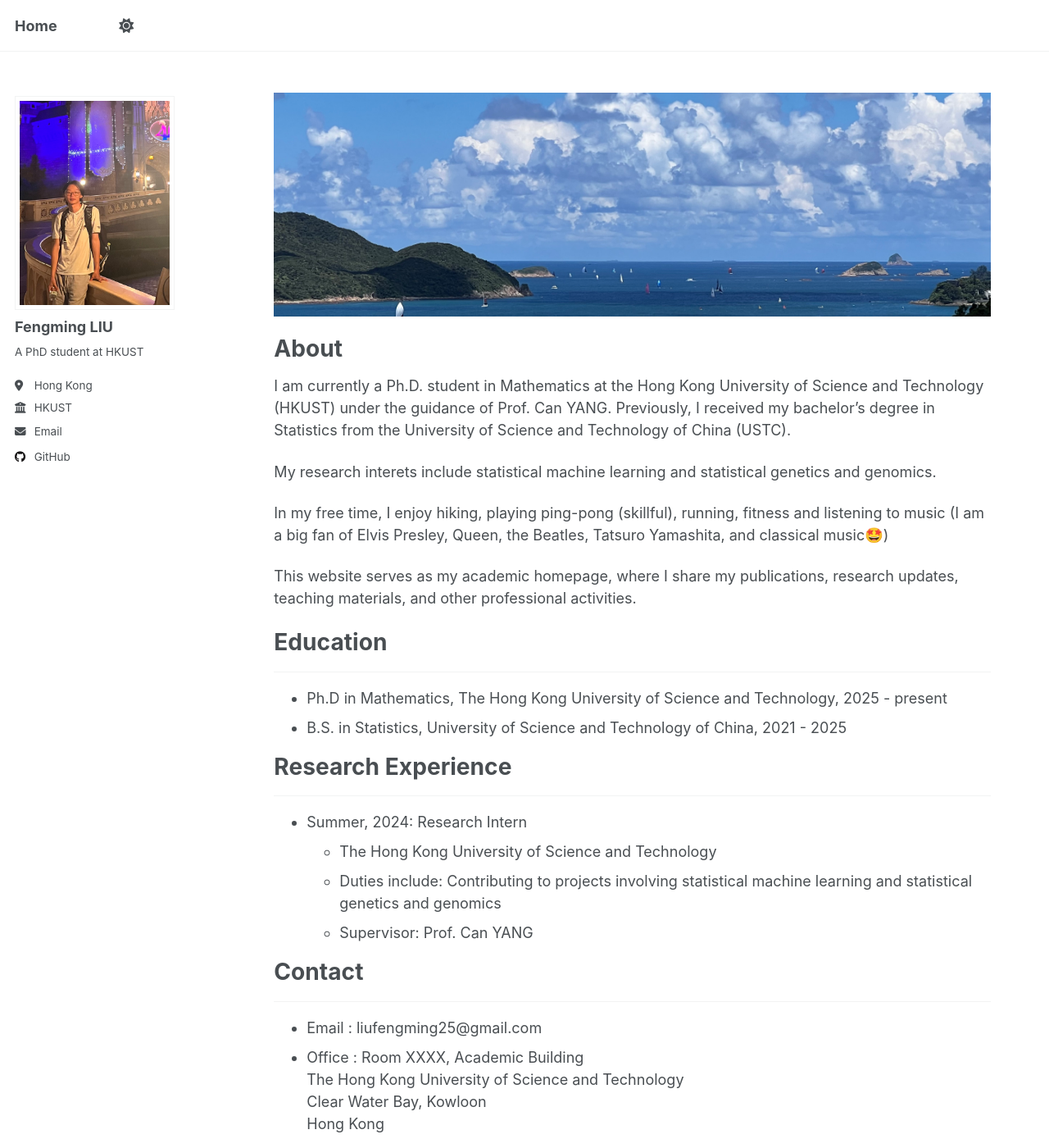
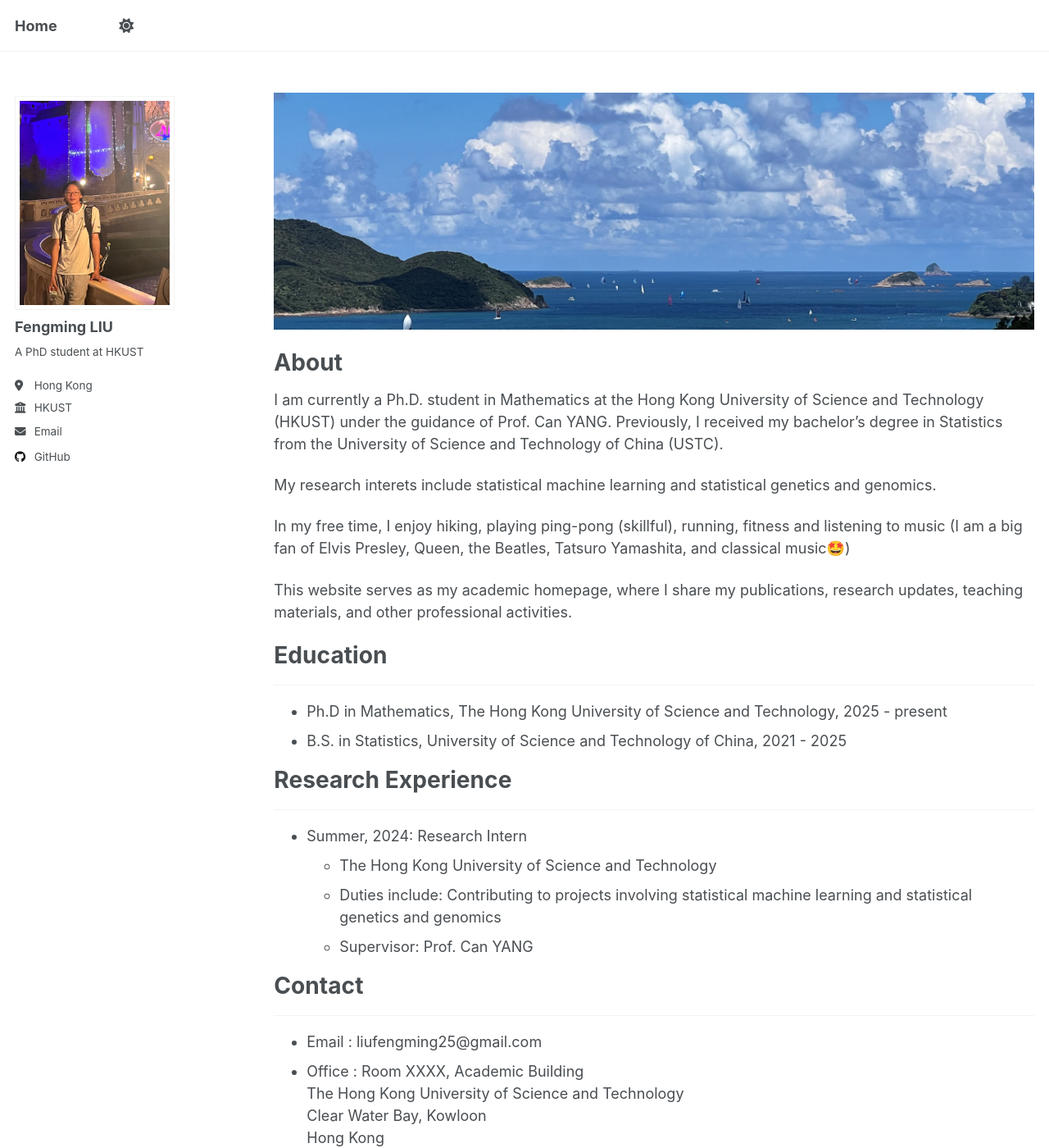
Before and after one commit to FerminLiu/FerminLiu.github.io, a Jekyll site: the page built from _pages/about.md, in a window 1280 px wide and 1400 px high. Shown: the whole window at 82% size. Built offline with Jekyll 4.4.1, drawn with Linux system fonts in a browser that asks for light colours.

Commit message:
Update _page.scss

```diff
--- a/_sass/layout/_page.scss
+++ b/_sass/layout/_page.scss
@@ -20,7 +20,7 @@
   @include breakpoint($large) {
     @include span(10 of 12 last);
     @include prefix(1 of 12);
-    @include suffix(0.5 of 12);
+    @include suffix(0 );
 
   }
 
```
